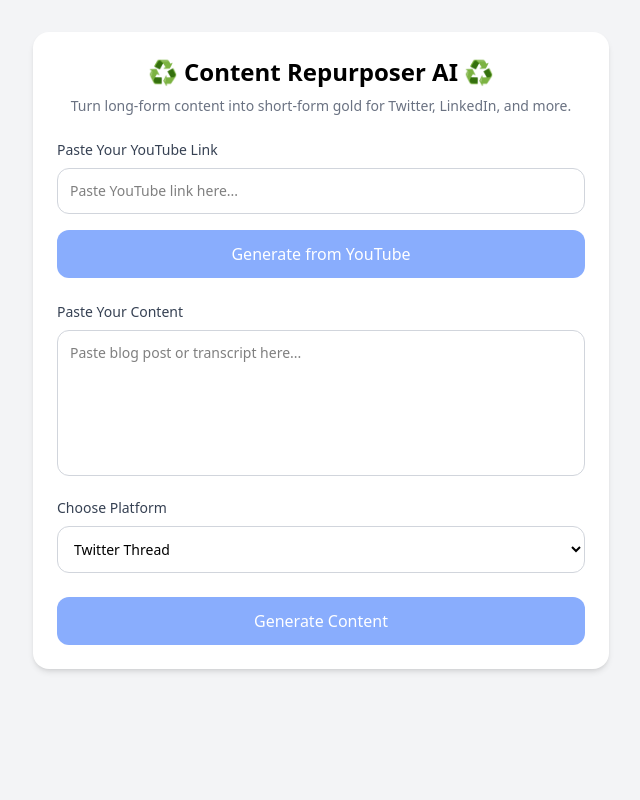
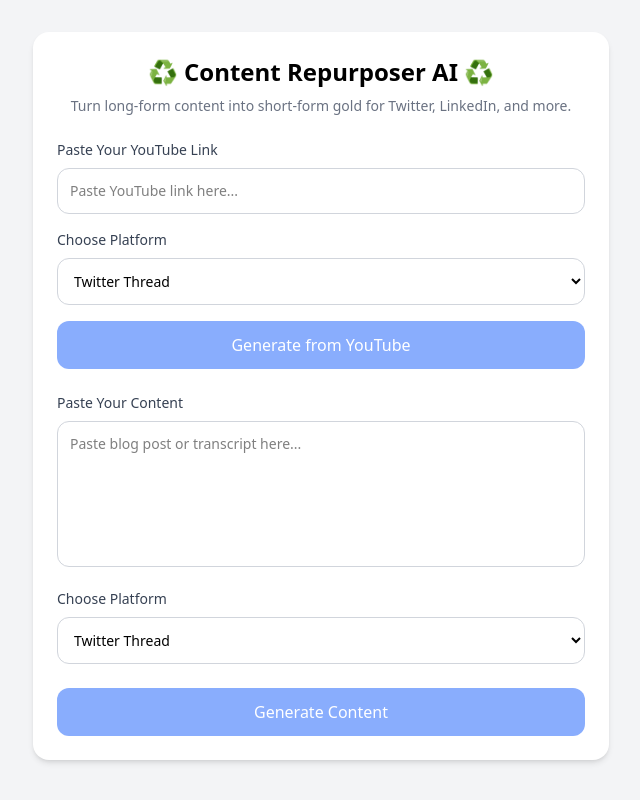
Before and after one commit to sarahelisabethcominotti/content-repurposer-ai, a Next.js app: page / in a window 1280 px wide. Shown: the whole page, without its empty margins (319-959 px from the left). Built offline with nearby package versions, Linux system fonts and the light colour scheme.

Commit message:
review of youtube link ux

```diff
--- a/pages/index.js
+++ b/pages/index.js
@@ -32,7 +32,7 @@ export default function Home() {
           Turn long-form content into short-form gold for Twitter, LinkedIn, and more.
         </p>
 
-        <YouTubeTab setInput={setInput} platform={platform} />
+        <YouTubeTab setOutput={setOutput} platform={platform} setPlatform={setPlatform} />
         <TranscriptTab input={input} setInput={setInput} platform={platform} setPlatform={setPlatform} generateContent={generateContent} loading={loading} />
         <Output output={output} />
       </div>
--- a/public/components/YouTubeTab.js
+++ b/public/components/YouTubeTab.js
@@ -1,19 +1,34 @@
 import { useState } from "react";
 
-export default function YouTubeTab({ setInput, platform }) {
+export default function YouTubeTab({ setOutput, platform, setPlatform }) {
   const [url, setUrl] = useState("");
   const [loadingYoutube, setLoadingYoutube] = useState(false);
 
   const handleFetch = async () => {
     setLoadingYoutube(true);
-    const res = await fetch("/api/transcript", {
-      method: "POST",
-      headers: { "Content-Type": "application/json" },
-      body: JSON.stringify({ videoUrl: url }),
-    });
+    const transcriptRes = await fetch("/api/transcript", {
+        method: "POST",
+        headers: { "Content-Type": "application/json" },
+        body: JSON.stringify({ videoUrl: url }),
+      });
 
-    const data = await res.json();
-    setInput(data.transcript || data.error);
+      const transcriptData = await transcriptRes.json();
+      const transcript = transcriptData.transcript;
+
+      if (!transcript) {
+        setOutput("Could not retrieve transcript.");
+        loadingYoutube(false);
+        return;
+      }
+
+      const aiRes = await fetch("/api/generate", {
+        method: "POST",
+        headers: { "Content-Type": "application/json" },
+        body: JSON.stringify({ input: transcript, platform }),
+      });
+
+      const aiData = await aiRes.json();
+      setOutput(aiData.result);
     setLoadingYoutube(false);
   };
 
@@ -29,6 +44,20 @@ export default function YouTubeTab({ setInput, platform }) {
         value={url}
         onChange={(e) => setUrl(e.target.value)}
       />
+
+      <label className="block mt-4 mb-2 text-sm font-medium text-gray-700">
+        Choose Platform
+      </label>
+      <select
+          className="w-full p-3 border border-gray-300 rounded-xl bg-white text-sm focus:outline-none focus:ring-2 focus:ring-blue-500"
+          value={platform}
+          onChange={(e) => setPlatform(e.target.value)}
+        >
+          <option>Twitter Thread</option>
+          <option>LinkedIn Post</option>
+          <option>Instagram Caption</option>
+        </select>
+
       <button
         onClick={handleFetch}
         disabled={loadingYoutube || !url.trim()}
```
